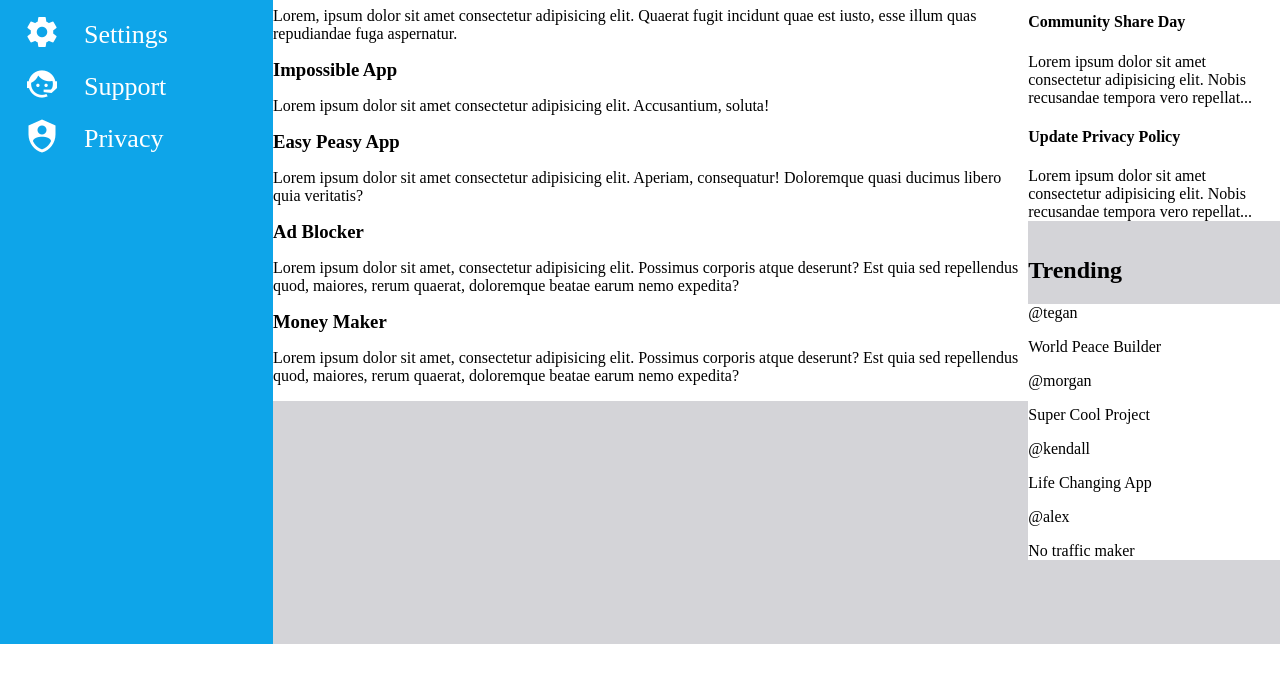
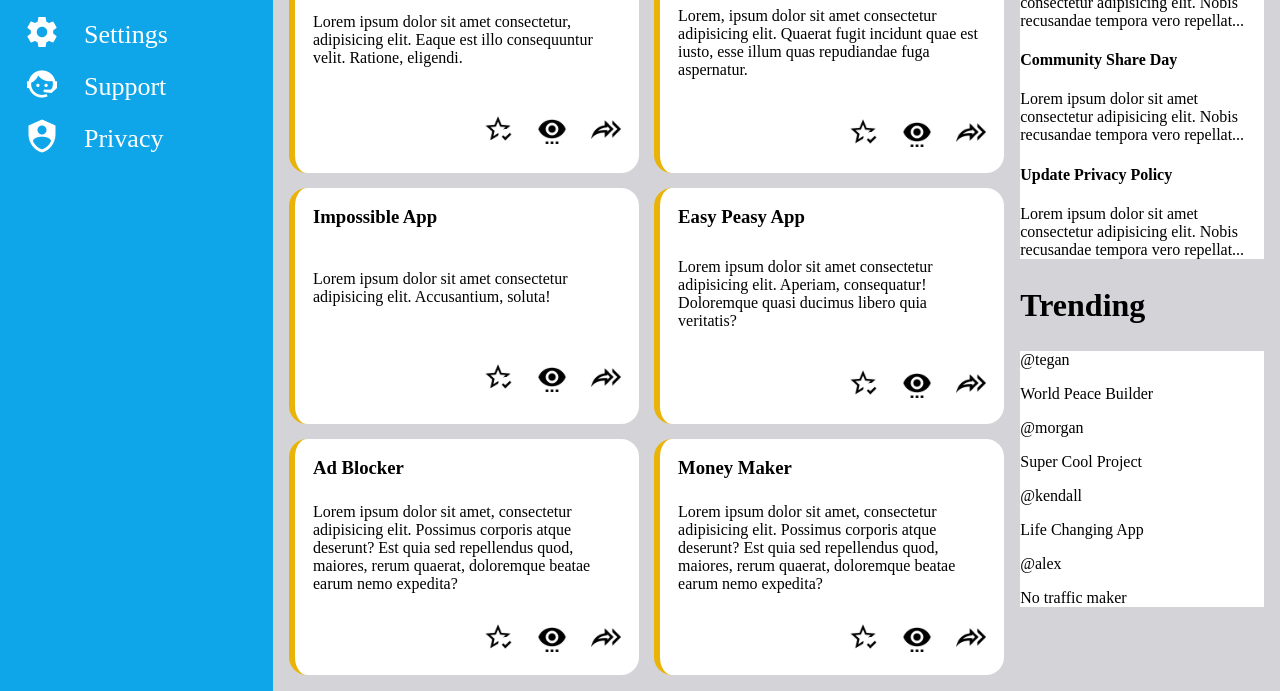
Before and after one commit to jamesdarrelbautista/admin-dashboard, a plain HTML site: page index.html in a window 1280 px wide. Shown: the part 417-1108 px from the top of the page. Before the commit the page ends 1061 px from the top, so only its background shows below. Drawn offline with Linux system fonts and the light colour scheme; a web font is replaced by a local one.

Commit message:
done project section

```diff
--- a/index.html
+++ b/index.html
@@ -73,19 +73,37 @@
             <div class="card">
                 <div class="cards">
                     <h3>Super Cool Project</h3>
-                    <p>Lorem ipsum dolor sit amet consectetur, adipisicing elit. Eaque est illo consequuntur velit. Ratione,
+                    <p>Lorem ipsum dolor sit amet consectetur, adipisicing elit. Eaque est illo consequuntur velit.
+                        Ratione,
                         eligendi.</p>
+                    <div class="action-card-btn">
+                        <img src="img\star-check-outline.png" alt="">
+                        <img src="img\eye-settings.png" alt="">
+                        <img src="img\share-all-outline.png" alt="">
+                    </div>
+
                 </div>
 
                 <div class="cards">
                     <h3>Less Cool Project</h3>
-                    <p>Lorem, ipsum dolor sit amet consectetur adipisicing elit. Quaerat fugit incidunt quae est iusto, esse
+                    <p>Lorem, ipsum dolor sit amet consectetur adipisicing elit. Quaerat fugit incidunt quae est iusto,
+                        esse
                         illum quas repudiandae fuga aspernatur.</p>
+                    <div class="action-card-btn">
+                        <img src="img\star-check-outline.png" alt="">
+                        <img src="img\eye-settings.png" alt="">
+                        <img src="img\share-all-outline.png" alt="">
+                    </div>
                 </div>
 
                 <div class="cards">
                     <h3>Impossible App</h3>
                     <p>Lorem ipsum dolor sit amet consectetur adipisicing elit. Accusantium, soluta!</p>
+                    <div class="action-card-btn">
+                        <img src="img\star-check-outline.png" alt="">
+                        <img src="img\eye-settings.png" alt="">
+                        <img src="img\share-all-outline.png" alt="">
+                    </div>
                 </div>
 
                 <div class="cards">
@@ -93,20 +111,37 @@
                     <p>Lorem ipsum dolor sit amet consectetur adipisicing elit. Aperiam, consequatur! Doloremque quasi
                         ducimus
                         libero quia veritatis?</p>
+                    <div class="action-card-btn">
+                        <img src="img\star-check-outline.png" alt="">
+                        <img src="img\eye-settings.png" alt="">
+                        <img src="img\share-all-outline.png" alt="">
+                    </div>
                 </div>
 
                 <div class="cards">
                     <h3>Ad Blocker</h3>
-                    <p>Lorem ipsum dolor sit amet, consectetur adipisicing elit. Possimus corporis atque deserunt? Est quia
+                    <p>Lorem ipsum dolor sit amet, consectetur adipisicing elit. Possimus corporis atque deserunt? Est
+                        quia
                         sed
                         repellendus quod, maiores, rerum quaerat, doloremque beatae earum nemo expedita?</p>
+                    <div class="action-card-btn">
+                        <img src="img\star-check-outline.png" alt="">
+                        <img src="img\eye-settings.png" alt="">
+                        <img src="img\share-all-outline.png" alt="">
+                    </div>
                 </div>
 
                 <div class="cards">
                     <h3>Money Maker</h3>
-                    <p>Lorem ipsum dolor sit amet, consectetur adipisicing elit. Possimus corporis atque deserunt? Est quia
+                    <p>Lorem ipsum dolor sit amet, consectetur adipisicing elit. Possimus corporis atque deserunt? Est
+                        quia
                         sed
                         repellendus quod, maiores, rerum quaerat, doloremque beatae earum nemo expedita?</p>
+                    <div class="action-card-btn">
+                        <img src="img\star-check-outline.png" alt="">
+                        <img src="img\eye-settings.png" alt="">
+                        <img src="img\share-all-outline.png" alt="">
+                    </div>
                 </div>
             </div>
 
--- a/style.css
+++ b/style.css
@@ -151,15 +151,49 @@ button {
 .article-section{
     display: grid;
     grid-template-columns: 3fr 1fr;
-    grid-template-rows: 1fr 1fr;
+    grid-template-rows: repeat(auto-fit,minmax(300px,1fr));
+
+    padding: 16px;
+}
+
+.article-section h2 {
+    font-size: 32px;
 }
 
 .project-section{
-    grid-row: 1/3;
+    grid-row: 1/4;
 }
 
 .project-section .card {
     display: grid;
+
+
+    grid-template-columns: repeat(auto-fit,minmax(350px,1fr));
+    gap: 15px;
+    padding-right: 16px;
+}
+
+.project-section .cards{
+    padding: 18px;
+
+    border-radius: 18px;
+    border-left: 6px solid #eab308;
+    height: 200px;
+
+    display: grid;
+}
+
+.project-section .action-card-btn{
+    align-self: center;
+    justify-self: end;
+
+    display: flex;
+    gap: 24px;
+
+}
+
+.project-section img{
+    width: 30px;
 }
 
 .announcement-section{
@@ -168,4 +202,5 @@ button {
 
 .trending-section {
     grid-column: 2;
+    grid-row: 2/3;
 }
```
Also changed, not shown: img/eye-settings.png (added), img/share-all-outline.png (added), img/star-check-outline.png (added).
